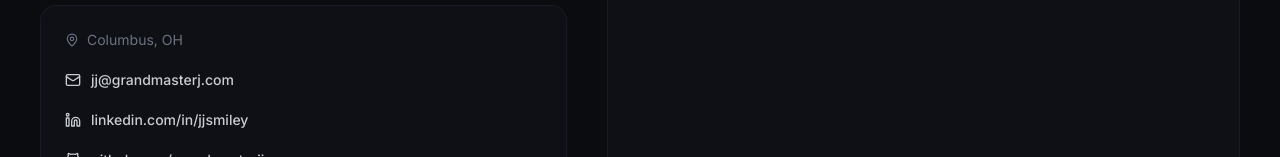
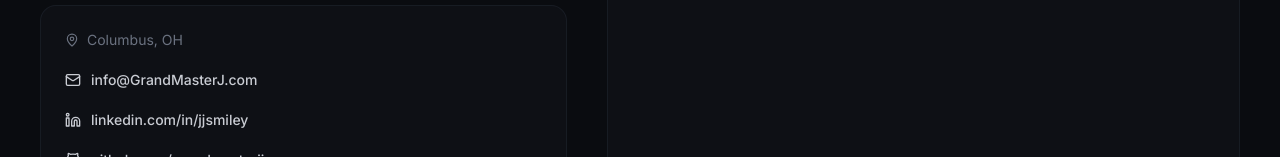
Before and after one commit to grandmasterjjs/Career-Portfolio, a Next.js app: page /contact in a window 1280 px wide. Shown: the part 795-952 px from the top of the page. Built offline with nearby package versions, Linux system fonts and the light colour scheme.

Commit message:
Update public contact email

```diff
--- a/src/data/profile.ts
+++ b/src/data/profile.ts
@@ -5,7 +5,7 @@ export const profile = {
   tagline:
     "25+ years turning overloaded service desks into systems that run themselves — through process redesign, PowerShell, practical AI adoption, and empowering teams to do their best work.",
   location: "Columbus, OH",
-  email: "jj@grandmasterj.com",
+  email: "info@GrandMasterJ.com",
   linkedin: "https://www.linkedin.com/in/jjsmiley",
   github: "https://github.com/grandmasterjjs",
   site: "https://career.grandmasterj.com",
```
